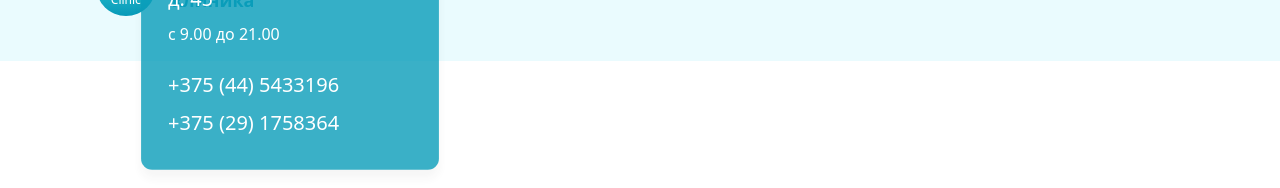
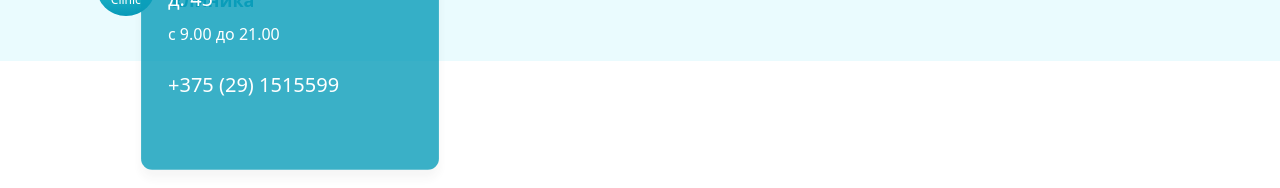
Before and after one commit to SergeyOstroukh/dantist, a Next.js app: page / in a window 1280 px wide. Shown: the part 2784-2972 px from the top of the page. Built offline with nearby package versions, Linux system fonts and the light colour scheme.

Commit message:
Update ContactBlock.tsx

```diff
--- a/src/components/shared/ContactBlock.tsx
+++ b/src/components/shared/ContactBlock.tsx
@@ -13,10 +13,7 @@ const ContactBlock = () => {
                 <span className='text-[18px] md:text-[20px]'>г. Минск, ул. Нововиленская, <br/>д. 45</span>
                 <span className='text-[18px] md:text-[16px]'>c 9.00 до 21.00</span>
                 <a className="cursor-pointer text-[18px] md:text-[20px] mt-4" href="tel:+375445433196">
-                    +375 (44) 5433196
-                </a>
-                <a className="cursor-pointer text-[18px] md:text-[20px]" href="tel:+375445433196">
-                    +375 (29) 1758364
+                    +375 (29) 1515599
                 </a>
             </div>
 
```
